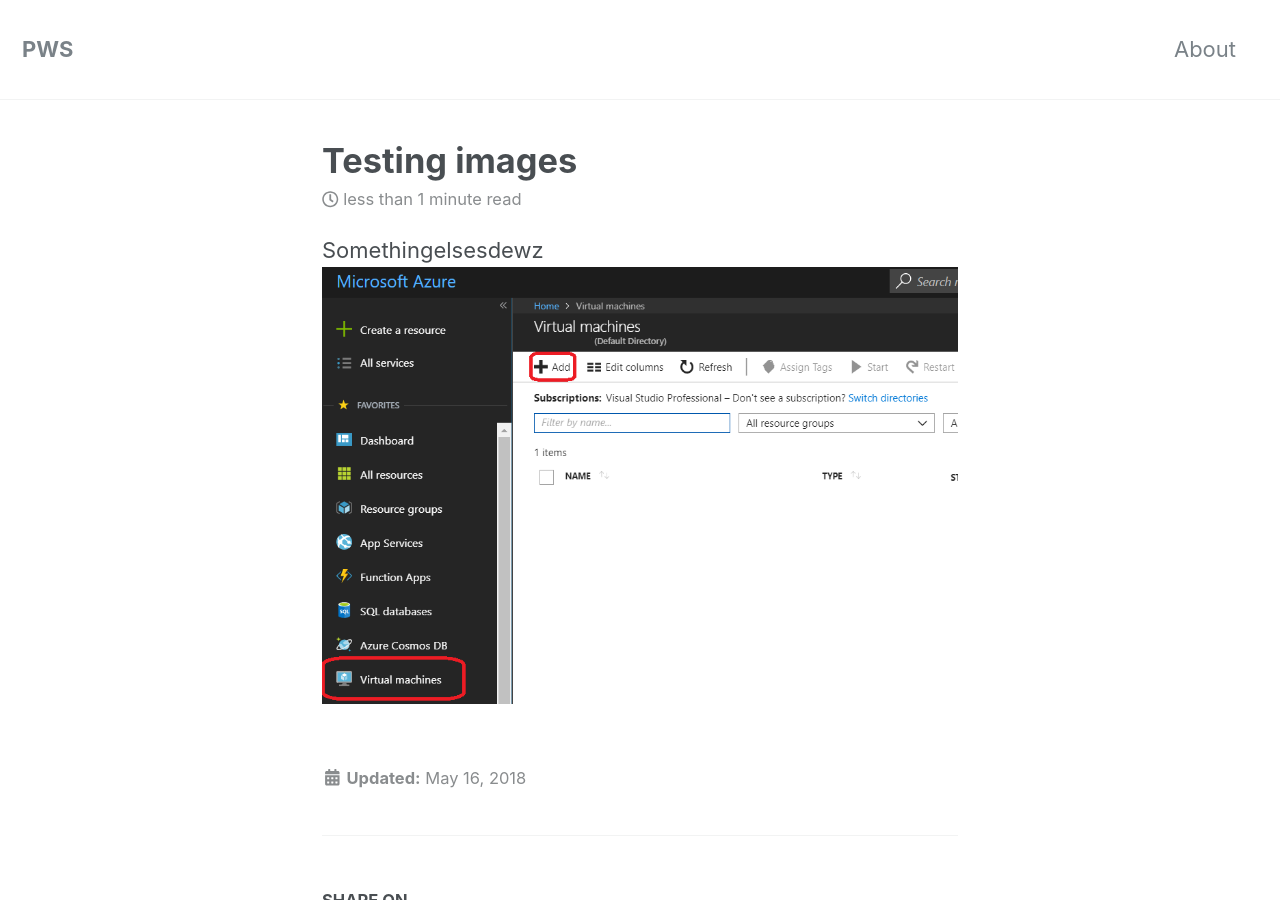
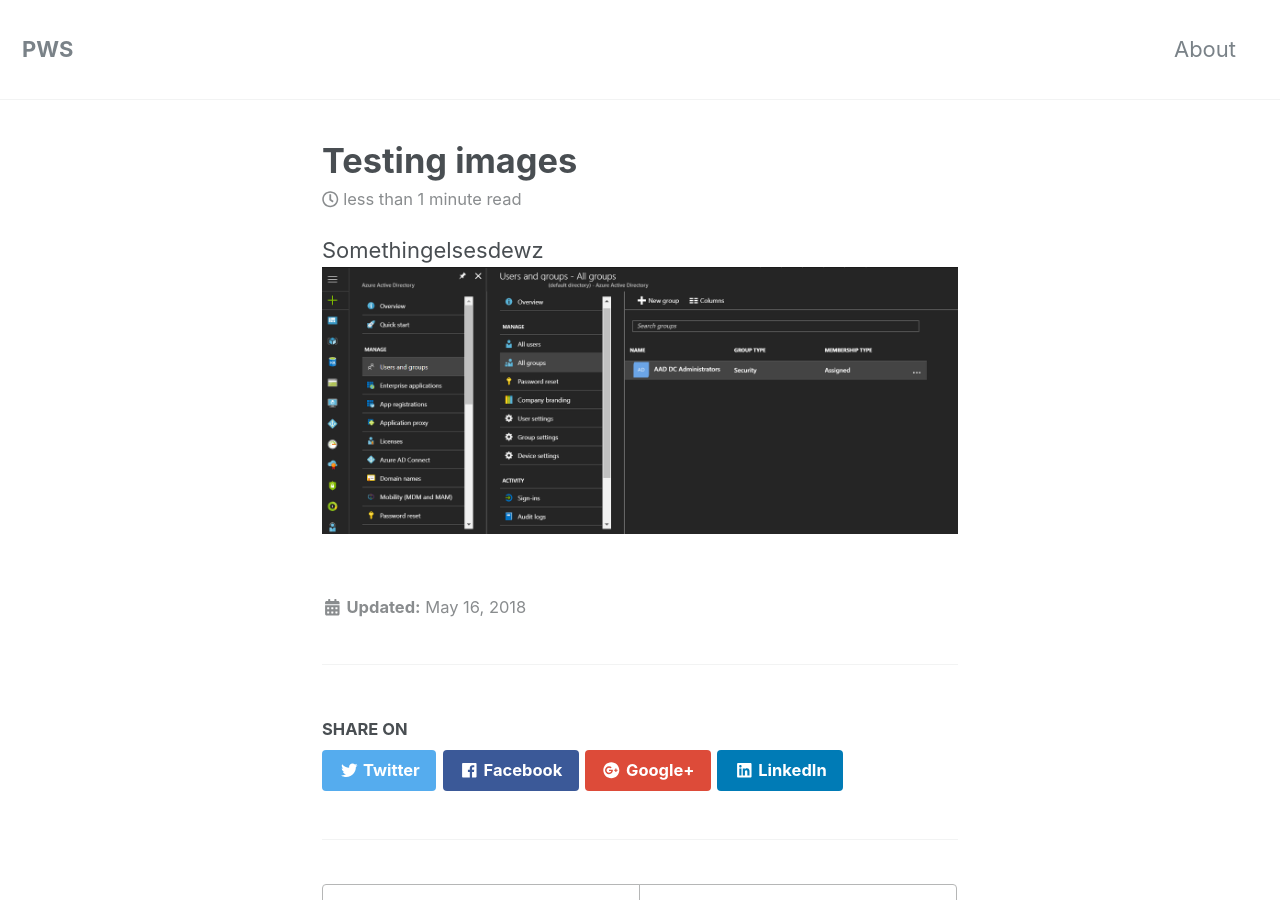
Before and after one commit to BenchProjects/PWS-Blog, a Jekyll site: the page built from _posts/2018-16-05-TestImage.md, in a window 1280 px wide and 900 px high. Built offline with Jekyll 4.4.1, drawn with Linux system fonts in a browser that asks for light colours; nearby versions of some CDN libraries.

Commit message:
Testing images

```diff
--- a/_posts/2018-16-05-TestImage.md
+++ b/_posts/2018-16-05-TestImage.md
@@ -5,4 +5,4 @@ date: 2018-05-16
 ---
 
 Somethingelsesdewz
-![image-title-here](/images/test.png)
+![image-title-here](/images/aad-dc-admin-group.png)
```
Also changed, not shown: images/aad-dc-admin-group.png (added).
